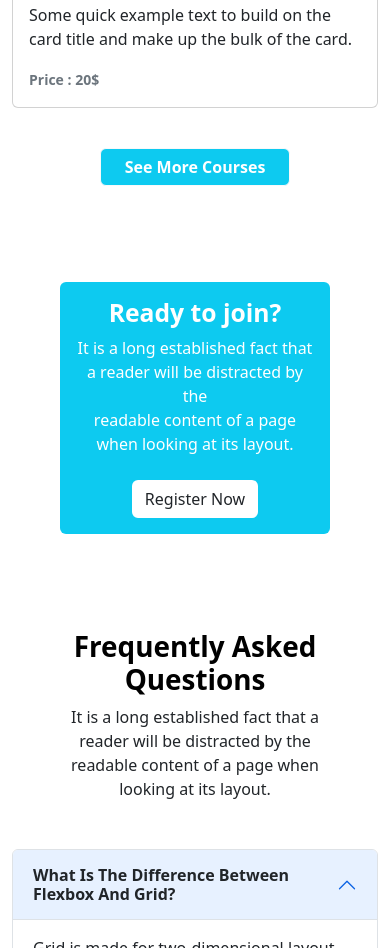
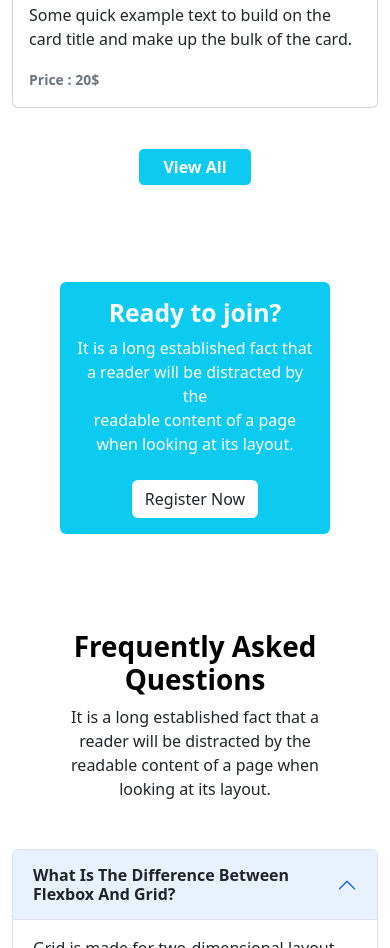
Before and after one commit to coderpbt/tpi-edu, a plain HTML site: page index.html in a window 390 px wide. Shown: the part 1818-2766 px from the top of the page. Drawn offline with nearby package versions, Linux system fonts and the light colour scheme.

Commit message:
course more & view all responsive change

```diff
--- a/index.html
+++ b/index.html
@@ -265,7 +265,14 @@
 
         </div>
         <div class="text-center pt-3">
-          <a href="#" class="btn border-light bg-info btn-primary px-4 fw-bold" tabindex="-1" role="button" aria-disabled="true">See More Courses</a>
+          <div class="d-none d-lg-block">
+            <a href="#" class=" btn border-light bg-info btn-primary px-4 fw-bold" tabindex="-1" role="button" aria-disabled="true">See More Courses</a>
+          </div>
+
+          <div class="d-block d-lg-none">
+            <a href="#" class="btn border-light bg-info btn-primary px-4 fw-bold" tabindex="-1" role="button" aria-disabled="true">View All</a>
+          </div>
+
         </div>
       </div>
     </section>
```
